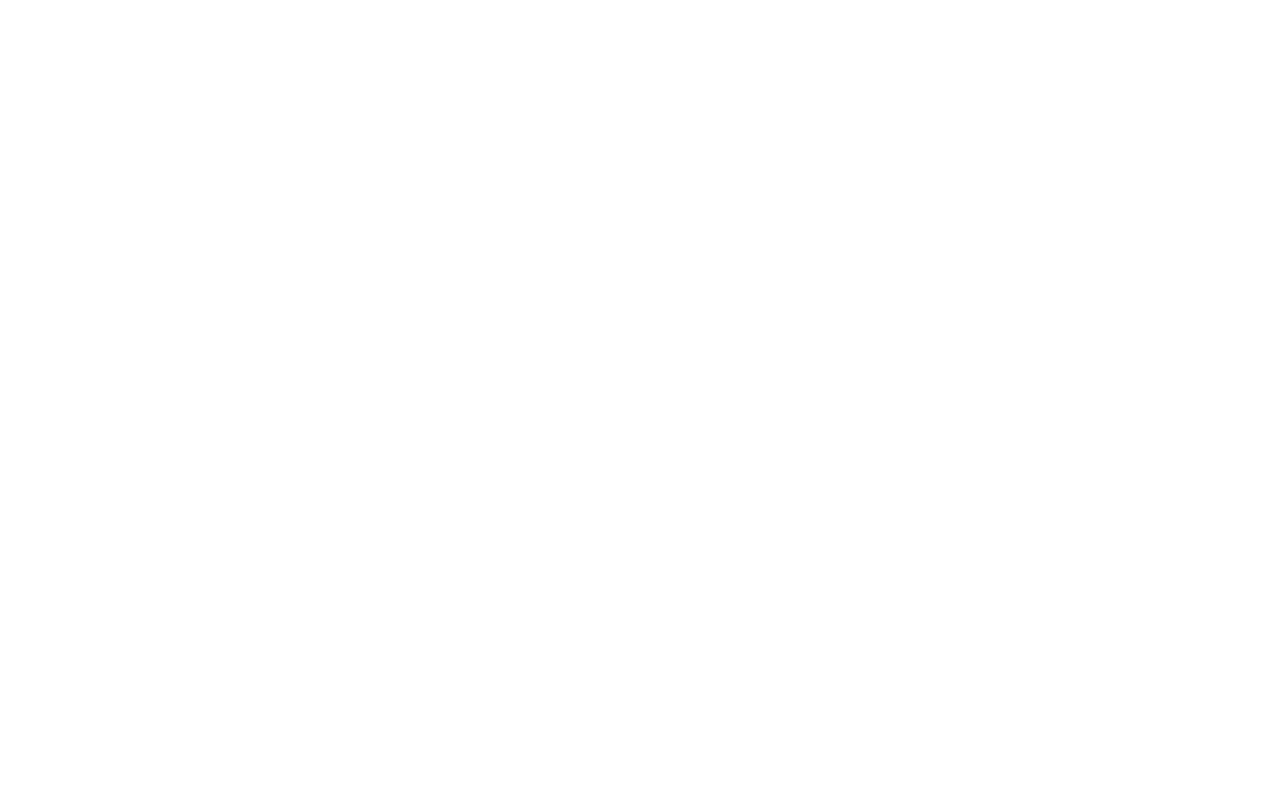
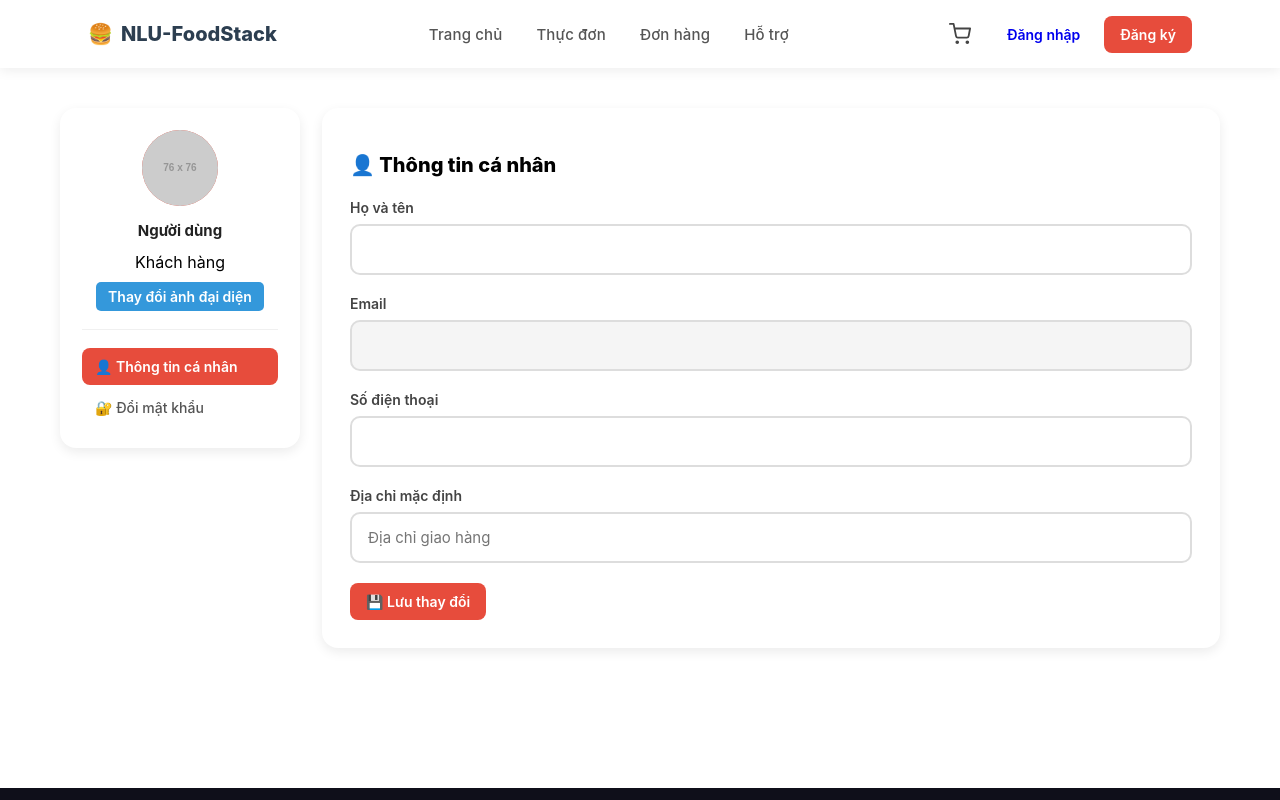
Before and after one commit to 22130030/website_oder_food, a React (Create React App) app in the folder frontend/: page /profile in a window 1280 px wide. Before the commit this address had no page. Shown: the top 800 px of the page. Built offline with nearby package versions, Linux system fonts and the light colour scheme.

Commit message:
Tạo trang thông tin người dùng

```diff
--- /dev/null
+++ b/frontend/src/pages/customer/ProfilePage.css
@@ -0,0 +1,42 @@
+.profile-page { padding: 40px 0 60px; flex: 1; }
+.profile-layout { display: grid; grid-template-columns: 240px 1fr; gap: 22px; align-items: start; }
+.profile-sidebar { padding: 22px; position: sticky; top: 80px; }
+.profile-avatar-section { text-align: center; padding-bottom: 18px; border-bottom: 1px solid #f0f0f0; margin-bottom: 18px; }
+.profile-avatar { width: 76px; height: 76px; border-radius: 50%; background: var(--primary); color: white; font-size: 30px; font-weight: 700; display: flex; align-items: center; justify-content: center; margin: 0 auto 12px; }
+.profile-avatar-section h3 { font-size: 15px; font-weight: 700; margin-bottom: 4px; }
+.profile-avatar-section p { font-size: 12px; color: #999; margin-bottom: 10px; }
+.profile-nav { display: flex; flex-direction: column; gap: 4px; }
+.profile-nav-btn { display: flex; align-items: center; gap: 10px; width: 100%; padding: 10px 13px; border: none; border-radius: 8px; background: none; cursor: pointer; font-size: 14px; font-weight: 500; color: #555; text-align: left; transition: all 0.15s; }
+.profile-nav-btn:hover { background: #f5f5f5; color: var(--primary); }
+.profile-nav-btn.active { background: var(--primary); color: white; font-weight: 600; }
+.profile-content { padding: 28px; }
+.profile-content h2 { font-size: 20px; font-weight: 800; margin-bottom: 22px; }
+@media (max-width: 768px) { .profile-layout { grid-template-columns: 1fr; } .profile-sidebar { position: static; } }
+.profile-avatar {
+  width: 76px;
+  height: 76px;
+  border-radius: 50%;
+  background: var(--primary);
+  color: white;
+  font-size: 30px;
+  font-weight: 700;
+  display: flex;
+  align-items: center;
+  justify-content: center;
+  margin: 0 auto 12px;
+}
+
+.profile-avatar-section label {
+  display: inline-block;
+  margin-top: 10px;
+  padding: 6px 12px;
+  background-color: #3498db;
+  color: white;
+  font-size: 14px;
+  border-radius: 5px;
+  cursor: pointer;
+}
+
+.profile-avatar-section input[type="file"] {
+  display: none;
+}
--- /dev/null
+++ b/frontend/src/pages/customer/ProfilePage.jsx
@@ -0,0 +1,180 @@
+import React, { useState } from 'react';
+import Navbar from '../../components/common/Navbar';
+import Footer from '../../components/common/Footer';
+import { useAuth } from '../../context/AuthContext';
+import api from '../../services/api';
+import './ProfilePage.css';
+
+const ProfilePage = () => {
+  const { user, updateUser } = useAuth();
+  const [activeTab, setActiveTab] = useState('profile');
+  const [profileForm, setProfileForm] = useState({ fullName: user?.fullName || '', email: user?.email || '', phone: user?.phone || '', address: user?.address || '' });
+  const [avatar, setAvatar] = useState(user?.avatar || '');
+  const [pwForm, setPwForm] = useState({ currentPassword: '', newPassword: '', confirmPassword: '' });  // Khai báo pwForm
+  const [loading, setLoading] = useState(false);
+  const [msg, setMsg] = useState({ type: '', text: '' });
+
+  const showMsg = (type, text) => {
+    setMsg({ type, text });
+    setTimeout(() => setMsg({ type: '', text: '' }), 3000);
+  };
+
+  const handleProfileSubmit = async (e) => {
+    e.preventDefault();
+    setLoading(true);
+    try {
+      const res = await api.updateProfile(profileForm);
+      updateUser(res.data);
+      showMsg('success', 'Cập nhật hồ sơ thành công!');
+    } catch {
+      showMsg('error', 'Cập nhật thất bại!');
+    } finally {
+      setLoading(false);
+    }
+  };
+
+  const handlePwSubmit = async (e) => {
+    e.preventDefault();
+    if (pwForm.newPassword !== pwForm.confirmPassword) {
+      showMsg('error', 'Mật khẩu xác nhận không khớp!');
+      return;
+    }
+    if (pwForm.newPassword.length < 6) {
+      showMsg('error', 'Mật khẩu phải có ít nhất 6 ký tự!');
+      return;
+    }
+    setLoading(true);
+    try {
+      await api.changePassword(pwForm);
+      showMsg('success', 'Đổi mật khẩu thành công!');
+      setPwForm({ currentPassword: '', newPassword: '', confirmPassword: '' });
+    } catch {
+      showMsg('error', 'Mật khẩu hiện tại không đúng!');
+    } finally {
+      setLoading(false);
+    }
+  };
+
+  // Hàm thay đổi avatar
+  const handleAvatarChange = async (e) => {
+  const file = e.target.files[0];
+  if (file) {
+    const formData = new FormData();
+    formData.append('avatar', file);
+    try {
+      setLoading(true);
+      const res = await api.uploadAvatar(formData);
+      setAvatar(res.data.avatar); // Cập nhật avatar mới
+      updateUser({ ...user, avatar: res.data.avatar }); // Cập nhật user context
+      showMsg('success', 'Cập nhật ảnh đại diện thành công!');
+    } catch {
+      showMsg('error', 'Cập nhật ảnh đại diện thất bại!');
+    } finally {
+      setLoading(false);
+    }
+  }
+};
+
+  const TABS = [
+    { id: 'profile', icon: '👤', label: 'Thông tin cá nhân' },
+    { id: 'password', icon: '🔐', label: 'Đổi mật khẩu' },
+  ];
+
+  return (
+    <div className="page-wrapper">
+      <Navbar />
+      <div className="profile-page">
+        <div className="inner">
+          <div className="profile-layout">
+            <div className="profile-sidebar card">
+              <div className="profile-avatar-section">
+                <div className="profile-avatar">
+                  <img src={avatar || 'https://via.placeholder.com/76'} alt="Avatar" style={{ width: '76px', height: '76px', borderRadius: '50%' }} />
+                </div>
+                <h3>{user?.fullName || 'Người dùng'}</h3>
+                <p>{user?.email}</p>
+                <span className="badge badge-success">Khách hàng</span>
+                <label htmlFor="avatar-upload" className="btn btn-secondary btn-sm mt-2">
+                  Thay đổi ảnh đại diện
+                </label>
+                <input
+                  type="file"
+                  id="avatar-upload"
+                  style={{ display: 'none' }}
+                  onChange={handleAvatarChange}
+                  accept="image/*"
+                />
+              </div>
+              <nav className="profile-nav">
+                {TABS.map((t) => (
+                  <button key={t.id} className={`profile-nav-btn ${activeTab === t.id ? 'active' : ''}`} onClick={() => setActiveTab(t.id)}>
+                    {t.icon} {t.label}
+                  </button>
+                ))}
+              </nav>
+            </div>
+
+            <div className="profile-content card">
+              {msg.text && <div className={`alert alert-${msg.type === 'success' ? 'success' : 'error'}`}>{msg.text}</div>}
+
+              {activeTab === 'profile' && (
+                <>
+                  <h2>👤 Thông tin cá nhân</h2>
+                  <form onSubmit={handleProfileSubmit}>
+                    <div className="grid-2">
+                      <div className="form-group">
+                        <label>Họ và tên</label>
+                        <input value={profileForm.fullName} onChange={(e) => setProfileForm({ ...profileForm, fullName: e.target.value })} required />
+                      </div>
+                      <div className="form-group">
+                        <label>Email</label>
+                        <input value={profileForm.email} disabled style={{ background: '#f5f5f5', color: '#999' }} />
+                      </div>
+                      <div className="form-group">
+                        <label>Số điện thoại</label>
+                        <input value={profileForm.phone} onChange={(e) => setProfileForm({ ...profileForm, phone: e.target.value })} />
+                      </div>
+                      <div className="form-group">
+                        <label>Địa chỉ mặc định</label>
+                        <input value={profileForm.address} onChange={(e) => setProfileForm({ ...profileForm, address: e.target.value })} placeholder="Địa chỉ giao hàng" />
+                      </div>
+                    </div>
+                    <button type="submit" className="btn btn-primary" disabled={loading}>
+                      {loading ? '⏳ Đang lưu...' : '💾 Lưu thay đổi'}
+                    </button>
+                  </form>
+                </>
+              )}
+
+              {activeTab === 'password' && (
+                <>
+                  <h2>🔐 Đổi mật khẩu</h2>
+                  <form onSubmit={handlePwSubmit} style={{ maxWidth: 400 }}>
+                    <div className="form-group">
+                      <label>Mật khẩu hiện tại</label>
+                      <input type="password" value={pwForm.currentPassword} onChange={(e) => setPwForm({ ...pwForm, currentPassword: e.target.value })} required />
+                    </div>
+                    <div className="form-group">
+                      <label>Mật khẩu mới</label>
+                      <input type="password" value={pwForm.newPassword} onChange={(e) => setPwForm({ ...pwForm, newPassword: e.target.value })} required />
+                    </div>
+                    <div className="form-group">
+                      <label>Xác nhận mật khẩu mới</label>
+                      <input type="password" value={pwForm.confirmPassword} onChange={(e) => setPwForm({ ...pwForm, confirmPassword: e.target.value })} required />
+                    </div>
+                    <button type="submit" className="btn btn-primary" disabled={loading}>
+                      {loading ? '⏳ Đang đổi...' : '🔑 Đổi mật khẩu'}
+                    </button>
+                  </form>
+                </>
+              )}
+            </div>
+          </div>
+        </div>
+      </div>
+      <Footer />
+    </div>
+  );
+};
+
+export default ProfilePage;
--- a/frontend/src/routes/App.js
+++ b/frontend/src/routes/App.js
@@ -13,6 +13,7 @@
 import MenuPage from '../pages/customer/MenuPage';
 import OrderDetailPage from '../pages/customer/OrderDetailPage';
 import OrderHistoryPage from '../pages/customer/OrderHistoryPage';
+import ProfilePage from '../pages/customer/ProfilePage';
 
 function App() {
   return (
@@ -33,6 +34,7 @@
           <Route path="/menu" element={<MenuPage />} />
           <Route path="/orders/:id" element={<OrderDetailPage />} />
           <Route path="/orders" element={<OrderHistoryPage />} />
+          <Route path="/profile" element={<ProfilePage />} />
         </Routes>
         </CartProvider>
       </AuthProvider>
```
